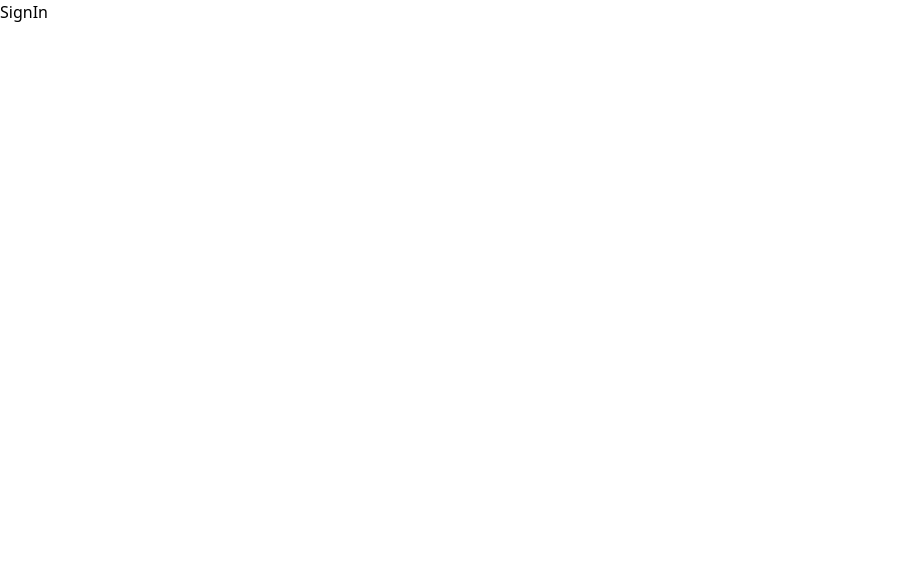
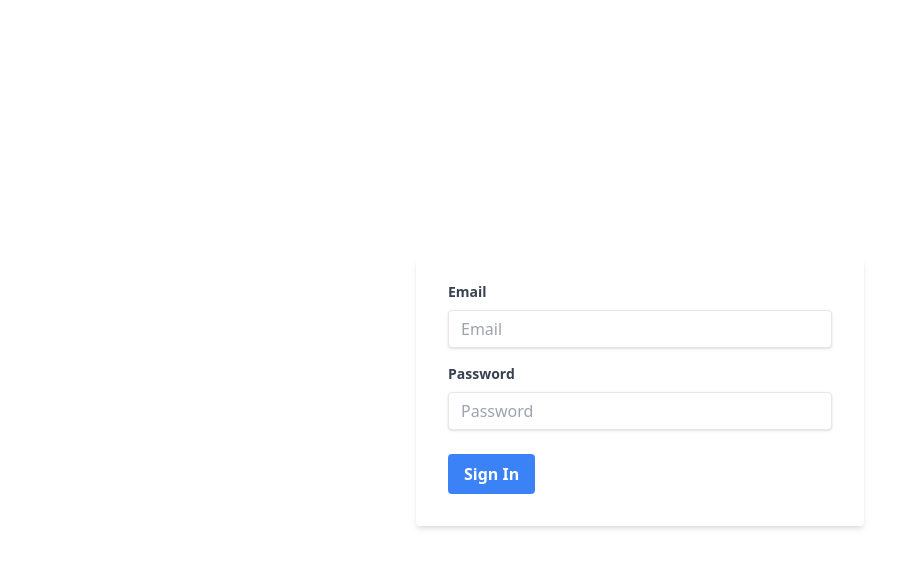
Before and after one commit to abhiuniqual/formik-project, a React (Create React App) app: page /signin in a window 1280 px wide. Shown: the top 568 px of the page, without its empty margins (0-922 px from the left). Built offline with nearby package versions, Linux system fonts and the light colour scheme.

Commit message:
feat: added formik and apexcharts

```diff
--- a/package.json
+++ b/package.json
@@ -11,6 +11,7 @@
     "@types/react": "^18.2.42",
     "@types/react-dom": "^18.2.17",
     "apexcharts": "^3.44.2",
+    "axios": "^1.6.2",
     "formik": "^2.4.5",
     "react": "^18.2.0",
     "react-apexcharts": "^1.4.1",
--- a/src/Pages/HomePage.tsx
+++ b/src/Pages/HomePage.tsx
@@ -1,7 +1,74 @@
-import React from "react";
+import { useState, useEffect } from "react";
+import { useNavigate } from "react-router-dom";
+import Chart from "react-apexcharts";
+import axios from "axios";
 
 const HomePage = () => {
-  return <div>HomePage</div>;
+  const navigate = useNavigate();
+  const isLoggedIn = localStorage.getItem("isLoggedIn") === "true";
+  const userName = localStorage.getItem("userName");
+  const [chartData, setChartData] = useState([]);
+
+  useEffect(() => {
+    if (!isLoggedIn) {
+      navigate("/");
+      return;
+    }
+
+    const fetchData = async () => {
+      try {
+        const response = await axios.get(
+          "https://jsonplaceholder.typicode.com/posts"
+        );
+
+        const newData = response.data.slice(0, 20).map((item: any) => ({
+          x: item.id,
+          y: item.userId,
+        }));
+
+        setChartData(newData);
+      } catch (error) {
+        console.error("Error fetching data from the API", error);
+      }
+    };
+
+    fetchData();
+  }, [isLoggedIn, navigate]);
+
+  const chartOptions = {
+    chart: {
+      toolbar: {
+        show: false,
+      },
+    },
+    colors: ["#008FFB"],
+  };
+
+  const chartTypes = ["line", "radar", "bar", "scatter", "treemap"];
+
+  return (
+    <div className="min-h-screen flex items-center justify-center flex-col">
+      <div className="mb-4">
+        <h1 className="text-2xl font-bold mb-4">
+          Welcome to the HomePage,{" "}
+          <span className="text-blue-500">{userName}</span>!
+        </h1>
+      </div>
+      {chartTypes.map((chartType) => (
+        <div className="mb-4" key={chartType}>
+          <p className="text-center font-bold text-lg my-2">
+            {chartType.charAt(0).toUpperCase() + chartType.slice(1)} Chart
+          </p>
+          <Chart
+            options={chartOptions}
+            series={[{ data: chartData }]}
+            type={chartType as any}
+            width="500"
+          />
+        </div>
+      ))}
+    </div>
+  );
 };
 
 export default HomePage;
--- a/src/Pages/SignIn.tsx
+++ b/src/Pages/SignIn.tsx
@@ -1,7 +1,86 @@
-import React from "react";
+import { useFormik } from "formik";
+import * as Yup from "yup";
+import { useNavigate } from "react-router-dom";
+
+const SignInSchema = Yup.object().shape({
+  email: Yup.string().email("Invalid email").required("Required"),
+  password: Yup.string().required("Required"),
+});
 
 const SignIn = () => {
-  return <div>SignIn</div>;
+  const navigate = useNavigate();
+
+  const formik = useFormik({
+    initialValues: {
+      email: "",
+      password: "",
+    },
+    validationSchema: SignInSchema,
+    onSubmit: (values) => {
+      localStorage.setItem("isLoggedIn", "true");
+      navigate("/");
+    },
+  });
+
+  return (
+    <div className="min-h-screen flex items-center justify-center">
+      <form
+        className="bg-white shadow-md rounded mx-2 px-8 pt-6 pb-8 mb-4 w-full max-w-md"
+        onSubmit={formik.handleSubmit}
+      >
+        <div className="mb-4">
+          <label
+            className="block text-gray-700 text-sm font-bold mb-2"
+            htmlFor="email"
+          >
+            Email
+          </label>
+          <input
+            className="shadow appearance-none border rounded w-full py-2 px-3 text-gray-700 leading-tight focus:outline-none focus:shadow-outline"
+            type="email"
+            name="email"
+            placeholder="Email"
+            onChange={formik.handleChange}
+            onBlur={formik.handleBlur}
+            value={formik.values.email}
+          />
+          {formik.touched.email && formik.errors.email && (
+            <p className="text-red-500 text-xs italic">{formik.errors.email}</p>
+          )}
+        </div>
+        <div className="mb-6">
+          <label
+            className="block text-gray-700 text-sm font-bold mb-2"
+            htmlFor="password"
+          >
+            Password
+          </label>
+          <input
+            className="shadow appearance-none border rounded w-full py-2 px-3 text-gray-700 leading-tight focus:outline-none focus:shadow-outline"
+            type="password"
+            name="password"
+            placeholder="Password"
+            onChange={formik.handleChange}
+            onBlur={formik.handleBlur}
+            value={formik.values.password}
+          />
+          {formik.touched.password && formik.errors.password && (
+            <p className="text-red-500 text-xs italic">
+              {formik.errors.password}
+            </p>
+          )}
+        </div>
+        <div className="flex items-center justify-between">
+          <button
+            className="bg-blue-500 hover:bg-blue-700 text-white font-bold py-2 px-4 rounded focus:outline-none focus:shadow-outline"
+            type="submit"
+          >
+            Sign In
+          </button>
+        </div>
+      </form>
+    </div>
+  );
 };
 
 export default SignIn;
--- a/src/Pages/SignUp.tsx
+++ b/src/Pages/SignUp.tsx
@@ -1,9 +1,9 @@
-import React from "react";
-import { Formik, Field, Form, ErrorMessage } from "formik";
+import { useFormik } from "formik";
 import * as Yup from "yup";
 import { useNavigate } from "react-router-dom";
 
 const SignUpSchema = Yup.object().shape({
+  name: Yup.string().required("Required"),
   email: Yup.string().email("Invalid email").required("Required"),
   password: Yup.string()
     .required("Required")
@@ -16,25 +16,48 @@ const SignUpSchema = Yup.object().shape({
 const SignUp = () => {
   const navigate = useNavigate();
 
-  const initialValues = {
+  const formik = useFormik({
+    initialValues: {
+      name: "",
       email: "",
       password: "",
       confirmPassword: "",
-  };
-
-  const handleSignUp = (values: any) => {
+    },
+    validationSchema: SignUpSchema,
+    onSubmit: (values) => {
       localStorage.setItem("isLoggedIn", "true");
+      localStorage.setItem("userName", values.name);
       navigate("/");
-  };
+    },
+  });
 
   return (
     <div className="min-h-screen flex justify-center items-center">
-      <Formik
-        initialValues={initialValues}
-        validationSchema={SignUpSchema}
-        onSubmit={handleSignUp}
+      <form
+        className="bg-white shadow-md rounded mx-2 px-8 pt-6 pb-8 mb-4 w-full max-w-md"
+        onSubmit={formik.handleSubmit}
       >
-        <Form className="bg-white shadow-md  rounded px-8 pt-6 pb-8 mb-4">
+        <div className="mb-4 text-center font-bold text-lg">SignUp</div>
+        <div className="mb-4">
+          <label
+            className="block text-gray-700 text-sm font-bold mb-2"
+            htmlFor="name"
+          >
+            Name
+          </label>
+          <input
+            className="shadow appearance-none border rounded w-full py-2 px-3 text-gray-700 leading-tight focus:outline-none focus:shadow-outline"
+            type="text"
+            name="name"
+            placeholder="Name"
+            onChange={formik.handleChange}
+            onBlur={formik.handleBlur}
+            value={formik.values.name}
+          />
+          {formik.touched.name && formik.errors.name && (
+            <p className="text-red-500 text-xs italic">{formik.errors.name}</p>
+          )}
+        </div>
         <div className="mb-4">
           <label
             className="block text-gray-700 text-sm font-bold mb-2"
@@ -42,17 +65,18 @@ const SignUp = () => {
           >
             Email
           </label>
-            <Field
+          <input
             className="shadow appearance-none border rounded w-full py-2 px-3 text-gray-700 leading-tight focus:outline-none focus:shadow-outline"
             type="email"
             name="email"
             placeholder="Email"
+            onChange={formik.handleChange}
+            onBlur={formik.handleBlur}
+            value={formik.values.email}
           />
-            <ErrorMessage
-              name="email"
-              component="p"
-              className="text-red-500 text-xs italic"
-            />
+          {formik.touched.email && formik.errors.email && (
+            <p className="text-red-500 text-xs italic">{formik.errors.email}</p>
+          )}
         </div>
         <div className="mb-4">
           <label
@@ -61,17 +85,20 @@ const SignUp = () => {
           >
             Password
           </label>
-            <Field
+          <input
             className="shadow appearance-none border rounded w-full py-2 px-3 text-gray-700 leading-tight focus:outline-none focus:shadow-outline"
             type="password"
             name="password"
             placeholder="Password"
+            onChange={formik.handleChange}
+            onBlur={formik.handleBlur}
+            value={formik.values.password}
           />
-            <ErrorMessage
-              name="password"
-              component="p"
-              className="text-red-500 text-xs italic"
-            />
+          {formik.touched.password && formik.errors.password && (
+            <p className="text-red-500 text-xs italic">
+              {formik.errors.password}
+            </p>
+          )}
         </div>
         <div className="mb-6">
           <label
@@ -80,28 +107,28 @@ const SignUp = () => {
           >
             Confirm Password
           </label>
-            <Field
+          <input
             className="shadow appearance-none border rounded w-full py-2 px-3 text-gray-700 leading-tight focus:outline-none focus:shadow-outline"
             type="password"
             name="confirmPassword"
             placeholder="Confirm Password"
+            onChange={formik.handleChange}
+            onBlur={formik.handleBlur}
+            value={formik.values.confirmPassword}
           />
-            <ErrorMessage
-              name="confirmPassword"
-              component="p"
-              className="text-red-500 text-xs italic"
-            />
+          {formik.touched.confirmPassword && formik.errors.confirmPassword && (
+            <p className="text-red-500 text-xs italic">
+              {formik.errors.confirmPassword}
+            </p>
+          )}
         </div>
-          <div className="flex items-center justify-between">
         <button
-              className="bg-blue-500 hover:bg-blue-700 text-white font-bold py-2 px-4 rounded focus:outline-none focus:shadow-outline"
+          className="bg-blue-500 w-full hover:bg-blue-700 text-white font-bold py-2 px-4 rounded focus:outline-none focus:shadow-outline"
           type="submit"
         >
           Sign Up
         </button>
-          </div>
-        </Form>
-      </Formik>
+      </form>
     </div>
   );
 };
```
Also changed, not shown: 1 other file (tests, documents, lock files or other folders). Lines whose indentation alone changed are shown as unchanged.
